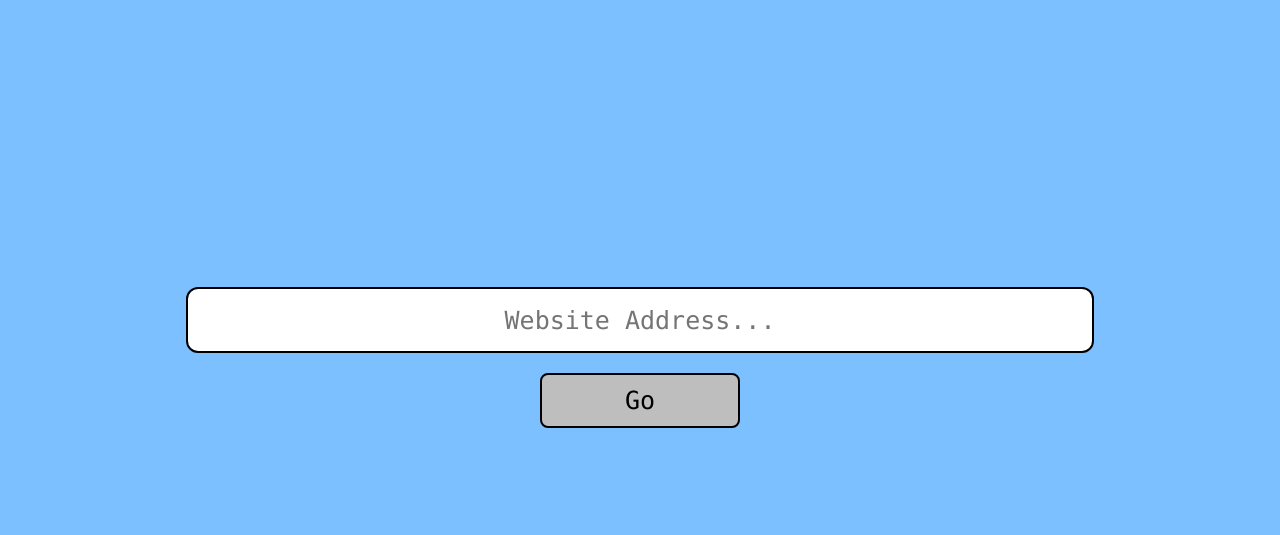
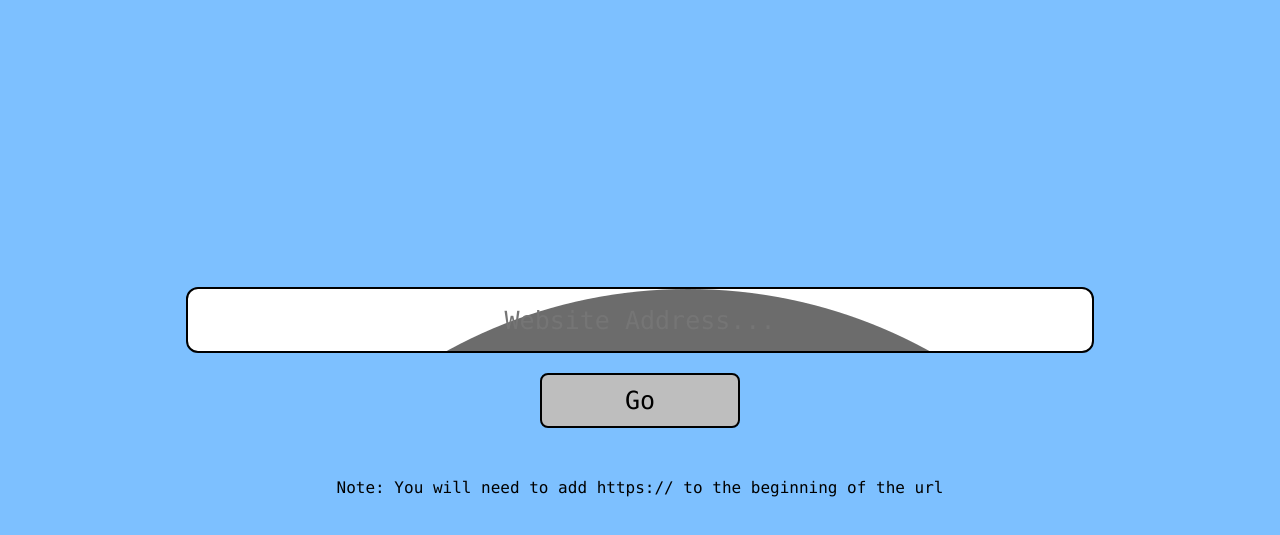
Before and after one commit to Kaleb-sands/Kalebdotspace, a plain HTML site: page redirect/index.html in a window 1280 px wide. Shown: the part 63-598 px from the top of the page. Drawn offline with Linux system fonts and the light colour scheme.

Commit message:
redirectbackground

```diff
--- a/redirect/index.html
+++ b/redirect/index.html
@@ -52,6 +52,7 @@ input{
 	margin-left: auto;
 	margin-right: auto;
 	border-color: black;
+	background-image: url('searchicon.png')
 
 }
 button{
@@ -70,6 +71,12 @@ button{
 	border-style: double;
 	border-color: black;
 }
+.note{
+	display: block;
+	margin-top: 50px;
+	font-family: "Lucida Console", "Courier New", monospace;
+
+}
     </style>
 </head>
 <script type="text/javascript">
@@ -87,6 +94,7 @@ button{
     <div>
         <input type="text" id="url" name="url" placeholder="Website Address...">
         <button onclick="redirect()">Go</button>
+		<p align="center" class="note" >Note: You will need to add https:// to the beginning of the url</p>
     </div>
 </body>
 </html>
```
Also changed, not shown: redirect/searchicon.png (added).
